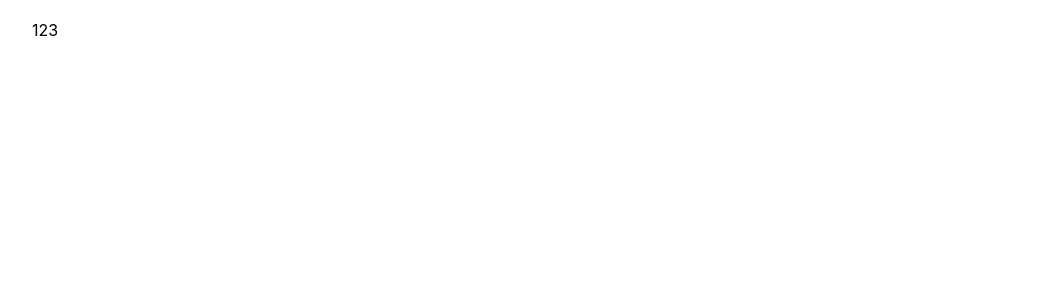
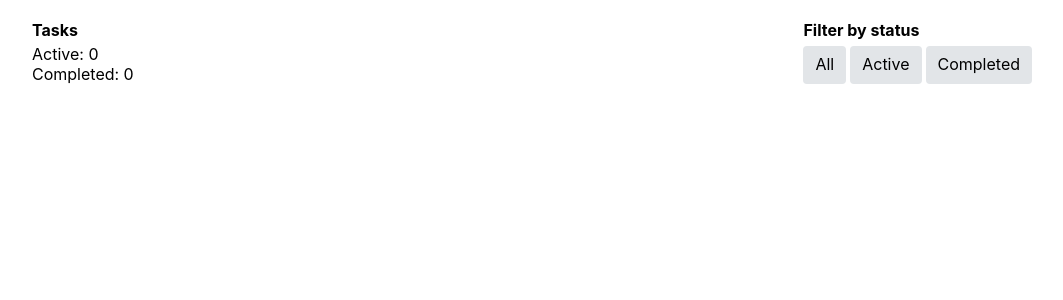
Before and after one commit to OlegKrivenko/task-list, a React (Create React App) app: page / in a window 1280 px wide. Shown: the top 300 px of the page, without its empty margins (108-1171 px from the left). Built offline with nearby package versions, Linux system fonts and the light colour scheme.

Commit message:
create components AppBar, Button, StatusFilter, TaskCounter

```diff
--- a/package.json
+++ b/package.json
@@ -7,6 +7,7 @@
     "@testing-library/jest-dom": "^5.16.3",
     "@testing-library/react": "^12.1.4",
     "@testing-library/user-event": "^13.5.0",
+    "clsx": "^2.1.1",
     "react": "^18.1.0",
     "react-dom": "^18.1.0",
     "react-scripts": "5.0.1",
--- a/src/components/App.jsx
+++ b/src/components/App.jsx
@@ -1,5 +1,10 @@
+import { AppBar } from './AppBar/AppBar';
 import { Layout } from './Layout/Layout';
 
 export const App = () => {
-  return <Layout>123</Layout>;
+  return (
+    <Layout>
+      <AppBar></AppBar>
+    </Layout>
+  );
 };
--- /dev/null
+++ b/src/components/AppBar/AppBar.jsx
@@ -0,0 +1,18 @@
+import { TaskCounter } from 'components/TaskCounter/TaskCounter';
+import css from './AppBar.module.css';
+import { StatusFilter } from 'components/StatusFilter/StatusFilter';
+
+export const AppBar = () => {
+  return (
+    <header className={css.wrapper}>
+      <section className={css.section}>
+        <h2 className={css.title}>Tasks</h2>
+        <TaskCounter />
+      </section>
+      <section className={css.section}>
+        <h2 className={css.title}>Filter by status</h2>
+        <StatusFilter />
+      </section>
+    </header>
+  );
+};
--- /dev/null
+++ b/src/components/AppBar/AppBar.module.css
@@ -0,0 +1,15 @@
+.wrapper {
+  display: flex;
+  justify-content: space-between;
+  width: 100%;
+}
+
+.section {
+  display: grid;
+  gap: 4px;
+}
+
+.title {
+  margin: 0;
+  font-size: 16px;
+}
--- /dev/null
+++ b/src/components/Button/Button.jsx
@@ -0,0 +1,19 @@
+import clsx from 'clsx';
+import css from './Button.module.css';
+
+export const Button = ({
+  selected = false,
+  type = 'button',
+  children,
+  ...otheProps
+}) => {
+  return (
+    <button
+      className={clsx(css.btn, { [css.isSelected]: selected })}
+      type={type}
+      {...otheProps}
+    >
+      {children}
+    </button>
+  );
+};
--- /dev/null
+++ b/src/components/Button/Button.module.css
@@ -0,0 +1,25 @@
+.btn {
+  display: inline-flex;
+  padding: 8px 12px;
+  border-radius: 4px;
+  border: none;
+  font: inherit;
+  cursor: pointer;
+  background-color: #e2e5e8;
+  color: inherit;
+}
+
+.btn.isSelected {
+  background-color: #1976d2;
+  color: #fff;
+}
+
+.btn:hover {
+  background-color: #1976d2;
+  color: #fff;
+}
+
+.btn:active {
+  background-color: #1565c0;
+  color: #fff;
+}
--- a/src/components/Layout/Layout.module.css
+++ b/src/components/Layout/Layout.module.css
@@ -1,6 +1,6 @@
 .container {
   display: flex;
-  gap: 20px;
+
   max-width: 1000px;
   margin: 0 auto;
   padding: 20px;
--- /dev/null
+++ b/src/components/StatusFilter/StatusFilter.jsx
@@ -0,0 +1,12 @@
+import { Button } from 'components/Button/Button';
+import css from './StatusFilter.module.css';
+
+export const StatusFilter = () => {
+  return (
+    <div className={css.wrapper}>
+      <Button>All</Button>
+      <Button>Active</Button>
+      <Button>Completed</Button>
+    </div>
+  );
+};
--- /dev/null
+++ b/src/components/StatusFilter/StatusFilter.module.css
@@ -0,0 +1,4 @@
+.wrapper {
+  display: flex;
+  gap: 4px;
+}
--- /dev/null
+++ b/src/components/TaskCounter/TaskCounter.jsx
@@ -0,0 +1,10 @@
+import css from './TaskCounter.module.css';
+
+export const TaskCounter = () => {
+  return (
+    <div>
+      <p className={css.text}>Active: 0</p>
+      <p className={css.text}>Completed: 0</p>
+    </div>
+  );
+};
--- /dev/null
+++ b/src/components/TaskCounter/TaskCounter.module.css
@@ -0,0 +1,3 @@
+.text {
+  margin: 0;
+}
```
Also changed, not shown: 1 other file (tests, documents, lock files or other folders).
